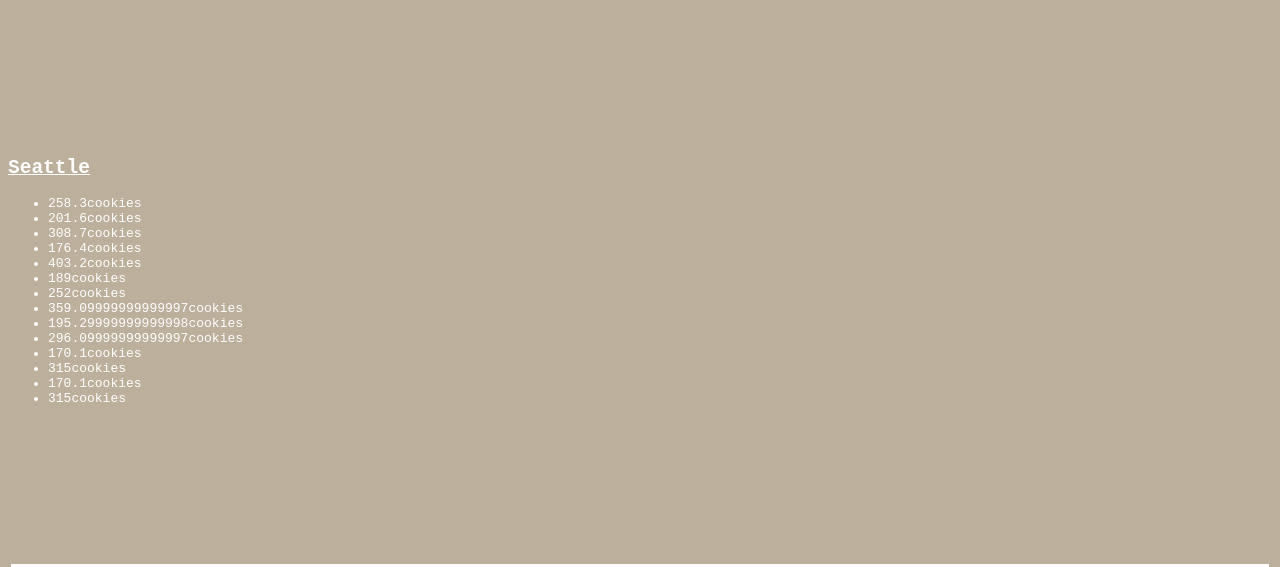
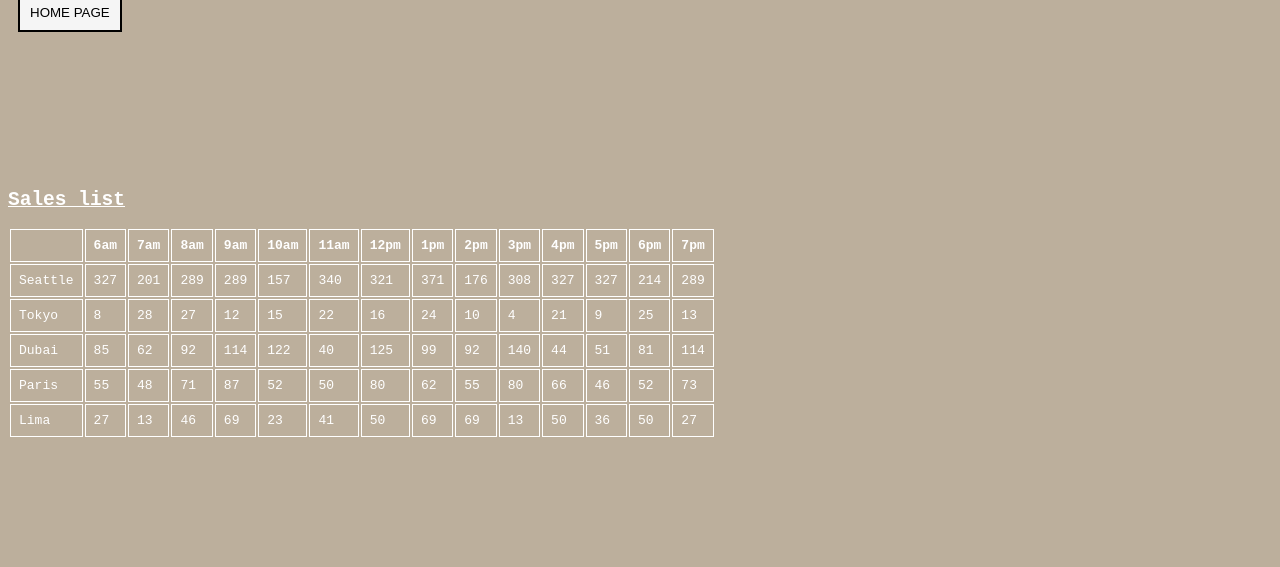
Before and after one commit to Andy-Hutton/cookie-stand, a plain HTML site: page sales.html in a window 1280 px wide. Shown: the part 430-997 px from the top of the page. Drawn offline with Linux system fonts and the light colour scheme.

Commit message:
added table functions

```diff
--- a/app.js
+++ b/app.js
@@ -1,3 +1,158 @@
+// function randomNum(min, max) {
+//   return Math.floor(Math.random() * (max - min + 1) + min);
+// }
+
+// const hours = [
+//   "6am",
+//   "7am",
+//   "8am",
+//   "9am",
+//   "10am",
+//   "11am",
+//   "12pm",
+//   "1pm",
+//   "2pm",
+//   "3pm",
+//   "4pm",
+//   "5pm",
+//   "6pm",
+//   "7pm",
+// ];
+
+// const seattle = {
+//   name: "Seattle",
+//   minCust: 23,
+//   maxCust: 65,
+//   avgSale: 6.3,
+//   custPerHour: [],
+//   cookiesPerHour: [],
+//   calcCustPerHour: function () {
+//     for (let i = 0; i < hours.length; i++) {
+//       let numCust = randomNum(this.minCust, this.maxCust);
+//       this.custPerHour.push(numCust);
+//     }
+//   },
+//   calcCookiesPerHour: function () {
+//     for (let i = 0; i < this.custPerHour.length; i++) {
+//       this.cookiesPerHour.push(Math.floor(this.custPerHour[i] * this.avgSale));
+//     }
+//   },
+//   render: function () {
+//     this.calcCustPerHour();
+//     this.calcCookiesPerHour();
+
+//     const div = document.getElementById(this.name);
+
+//     const h2 = document.createElement("h2");
+//     h2.textContent = this.name;
+//     div.appendChild(h2);
+
+//     const ul = document.createElement("ul");
+//     div.appendChild(ul);
+
+//     for (let i = 0; i < this.cookiesPerHour.length; i++) {
+//       const li = document.createElement("li");
+//       li.textContent = this.cookiesPerHour[i] + " cookies";
+//       ul.appendChild(li);
+//     }
+//   },
+// };
+
+// //tokyo
+// const tokyo = {
+//   name: "tokyo",
+//   minCust: 3,
+//   maxCust: 24,
+//   avgSale: 1.2,
+//   custPerHour: [],
+//   getCustPerHour: function () {
+//     for (let i = 0; i < hours.length; i++) {
+//       let numCusts = randomNum(this.minCust, this.maxCust);
+//       this.custPerHour.push(numCusts);
+//     }
+//   },
+// };
+
+// function randomNum(min, max) {
+//   return Math.floor(Math.random() * (max - min + 1) + min);
+// }
+
+// tokyo.getCustPerHour();
+// console.log(tokyo);
+
+// // dubai
+
+// const dubai = {
+//   name: "dubai",
+//   minCust: 11,
+//   maxCust: 38,
+//   avgSale: 3.7,
+//   custPerHour: [],
+//   getCustPerHour: function () {
+//     for (let i = 0; i < hours.length; i++) {
+//       let numCusts = randomNum(this.minCust, this.maxCust);
+//       this.custPerHour.push(numCusts);
+//     }
+//   },
+// };
+
+// function randomNum(min, max) {
+//   return Math.floor(Math.random() * (max - min + 1) + min);
+// }
+
+// dubai.getCustPerHour();
+// console.log(dubai);
+
+// //paris
+
+// const paris = {
+//   name: "paris",
+//   minCust: 20,
+//   maxCust: 38,
+//   avgSale: 2.3,
+//   custPerHour: [],
+//   getCustPerHour: function () {
+//     for (let i = 0; i < hours.length; i++) {
+//       let numCusts = randomNum(this.minCust, this.maxCust);
+//       this.custPerHour.push(numCusts);
+//     }
+//   },
+// };
+
+// function randomNum(min, max) {
+//   return Math.floor(Math.random() * (max - min + 1) + min);
+// }
+
+// paris.getCustPerHour();
+// console.log(paris);
+
+// //lima
+// const lima = {
+//   name: "lima",
+//   minCust: 2,
+//   maxCust: 16,
+//   avgSale: 4.6,
+//   custPerHour: [],
+//   getCustPerHour: function () {
+//     for (let i = 0; i < hours.length; i++) {
+//       let numCusts = randomNum(this.minCust, this.maxCust);
+//       this.custPerHour.push(numCusts);
+//     }
+//   },
+// };
+
+// function randomNum(min, max) {
+//   return Math.floor(Math.random() * (max - min + 1) + min);
+// }
+
+// lima.getCustPerHour();
+// console.log(lima);
+
+//31-01 oop
+function randomNum(min, max) {
+  return Math.floor(Math.random() * (max - min + 1) + min);
+}
+
 const hours = [
   "6am",
   "7am",
@@ -15,138 +170,72 @@ const hours = [
   "7pm",
 ];
 
-//seattle
-const seattle = {
-  name: "Seattle",
-  minCust: 23,
-  maxCust: 65,
-  avgSale: 6.3,
-  cookiesPerHour: [],
-  custPerHour: [],
-  calcCustPerHour: function () {
-    for (let i = 0; i < hours.length; i++) {
-      let numCusts = randomNum(this.minCust, this.maxCust);
-      this.custPerHour.push(numCusts);
-    }
-    this.calcCookiesPerHour();
-  },
-  calcCookiesPerHour: function () {
-    for (let i = 0; i < this.custPerHour.length; i++) {
-      this.cookiesPerHour.push(this.custPerHour[i] * this.avgSale);
-    }
-  },
+function CookieStore(name, minCust, maxCust, avgSale) {
+  this.name = name;
+  this.minCust = minCust;
+  this.maxCust = maxCust;
+  this.avgSale = avgSale;
+  this.custPerHour = [];
+  this.cookiesPerHour = [];
+}
+
+CookieStore.prototype.calcCustPerHour = function () {
+  for (let i = 0; i < hours.length; i++) {
+    let numCust = randomNum(this.minCust, this.maxCust);
+    this.custPerHour.push(numCust);
+  }
 };
 
-function randomNum(min, max) {
-  return Math.floor(Math.random() * (max - min + 1) + min);
+CookieStore.prototype.calcCookiesPerHour = function () {
+  for (let i = 0; i < this.custPerHour.length; i++) {
+    let cookiesSold = Math.floor(this.custPerHour[i] * this.avgSale);
+    this.cookiesPerHour.push(cookiesSold);
+  }
+};
+
+CookieStore.prototype.render = function () {
+  this.calcCustPerHour();
+  this.calcCookiesPerHour();
+
+  const table = document.getElementById("myTable");
+
+  const tr = document.createElement("tr");
+  table.appendChild(tr);
+
+  let td = document.createElement("td");
+  td.textContent = this.name;
+  tr.appendChild(td);
+
+  for (let i = 0; i < this.cookiesPerHour.length; i++) {
+    td = document.createElement("td");
+    td.textContent = this.cookiesPerHour[i];
+    tr.appendChild(td);
+  }
+};
+
+function makeHeaderRow() {
+  const table = document.getElementById("myTable");
+  const tr = document.createElement("tr");
+  table.appendChild(tr);
+  let th = document.createElement("th");
+  tr.appendChild(th);
+
+  for (let i = 0; i < hours.length; i++) {
+    th = document.createElement("th");
+    th.textContent = hours[i];
+    tr.appendChild(th);
+  }
 }
 
-seattle.calcCustPerHour();
-console.log(seattle);
+makeHeaderRow();
 
-const seattleDiv = document.getElementById("seattle");
-console.log(seattleDiv);
-
-const h2 = document.createElement("h2");
-h2.textContent = seattle.name;
-seattleDiv.appendChild(h2);
-
-const ul = document.createElement("ul");
-seattleDiv.appendChild(ul);
-
-for (let i = 0; i < seattle.custPerHour.length; i++) {
-  const li = document.createElement("li");
-  li.textContent = seattle.cookiesPerHour[i] + "cookies";
-  ul.appendChild(li);
-  console.log(seattle.cookiesPerHour[i]);
-}
-
-//tokyo
-const tokyo = {
-  name: "tokyo",
-  minCust: 3,
-  maxCust: 24,
-  avgSale: 1.2,
-  custPerHour: [],
-  getCustPerHour: function () {
-    for (let i = 0; i < hours.length; i++) {
-      let numCusts = randomNum(this.minCust, this.maxCust);
-      this.custPerHour.push(numCusts);
-    }
-  },
-};
-
-function randomNum(min, max) {
-  return Math.floor(Math.random() * (max - min + 1) + min);
-}
-
-tokyo.getCustPerHour();
-console.log(tokyo);
-
-// dubai
-
-const dubai = {
-  name: "dubai",
-  minCust: 11,
-  maxCust: 38,
-  avgSale: 3.7,
-  custPerHour: [],
-  getCustPerHour: function () {
-    for (let i = 0; i < hours.length; i++) {
-      let numCusts = randomNum(this.minCust, this.maxCust);
-      this.custPerHour.push(numCusts);
-    }
-  },
-};
-
-function randomNum(min, max) {
-  return Math.floor(Math.random() * (max - min + 1) + min);
-}
-
-dubai.getCustPerHour();
-console.log(dubai);
-
-//paris
-
-const paris = {
-  name: "paris",
-  minCust: 20,
-  maxCust: 38,
-  avgSale: 2.3,
-  custPerHour: [],
-  getCustPerHour: function () {
-    for (let i = 0; i < hours.length; i++) {
-      let numCusts = randomNum(this.minCust, this.maxCust);
-      this.custPerHour.push(numCusts);
-    }
-  },
-};
-
-function randomNum(min, max) {
-  return Math.floor(Math.random() * (max - min + 1) + min);
-}
-
-paris.getCustPerHour();
-console.log(paris);
-
-//lima
-const lima = {
-  name: "lima",
-  minCust: 2,
-  maxCust: 16,
-  avgSale: 4.6,
-  custPerHour: [],
-  getCustPerHour: function () {
-    for (let i = 0; i < hours.length; i++) {
-      let numCusts = randomNum(this.minCust, this.maxCust);
-      this.custPerHour.push(numCusts);
-    }
-  },
-};
-
-function randomNum(min, max) {
-  return Math.floor(Math.random() * (max - min + 1) + min);
-}
-
-lima.getCustPerHour();
-console.log(lima);
+const seattle = new CookieStore("Seattle", 23, 65, 6.3);
+const tokyo = new CookieStore("Tokyo", 3, 24, 1.2);
+const dubai = new CookieStore("Dubai", 11, 38, 3.7);
+const paris = new CookieStore("Paris", 20, 38, 2.3);
+const lima = new CookieStore("Lima", 2, 16, 4.6);
+seattle.render();
+tokyo.render();
+dubai.render();
+paris.render();
+lima.render();
--- a/sales.html
+++ b/sales.html
@@ -5,47 +5,45 @@
     <meta http-equiv="X-UA-Compatible" content="IE=edge" />
     <meta name="viewport" content="width=device-width, initial-scale=1.0" />
     <link rel="stylesheet" href="style.css" />
-    <title>Sales</title>
+    <title>Cookie-Stand</title>
   </head>
-  <img src="img/salmon.png" alt="its a salmon" class="logo" ; />
-  <h1>Sales Calculator</h1>
+  <div class="title">
+    <img src="img/salmon.png" alt="its a salmon" class="logo" ; />
+    <h1>Salmon Cookies</h1>
+  </div>
   <body>
     <div class="main-layout">
-    <a href="index.html" sales><button>Home Page</button></a>
-  <body>
-    <h1>Sales list</h1>
-
-    <div id="seattle">
+    <a href="index.html" sales><button class="button">Home Page</button></a>
 
 
-    </div>
-
-
-
-<footer>
-    <img
+    <div class="table">
+    <h2>Sales list</h2>
+  <table id="myTable">
+</table>
+</div>
+    <footer>
+      <img
         width="10%"
-        height="50px"
+        height="40px"
         src="img/salmon.png"
         alt="its a salmon"
-        class="footerlogo"
         ;
       />
       We've gone global! locations in Seattle, Tokyo, Dubai, Paris, Lima...
-      Some-fin-fishy is going on!
+      Some-fin-fishy is going on! Contact us salmon.cookies@flippinfintastic.com
       <img
         width="10%"
-        height="50px"
+        height="40px"
         src="img/salmon.png"
         alt="its a salmon"
-        class="footerlogo"
         ;
       />
-      Follow with us on our fintastic socials <button>Instagram</button>
-      <button>facebook</button><button>linkedIn</button>
+      Flippin-eck give us a follow
+
+      <button class="button">Instagram</button>
+      <button class="button">facebook</button
+      ><button class="button">linkedIn</button>
     </footer>
-
     <script src="app.js"></script>
-  </div>
   </body>
 </html>
--- a/style.css
+++ b/style.css
@@ -108,3 +108,20 @@ footer {
   color: pink;
   background-color: black;
 }
+
+td,
+th {
+  border: 1px solid #fff;
+  padding: 0.5rem;
+}
+
+td:hover {
+  cursor: pointer;
+  color: pink;
+  background: black;
+  transform: scale(1.5);
+}
+
+myTable {
+  background-image: img src= "/img/Goldfish-Crackers.jpg";
+}
```
Also changed, not shown: index.html (+1 -1 lines), 1 other file.
